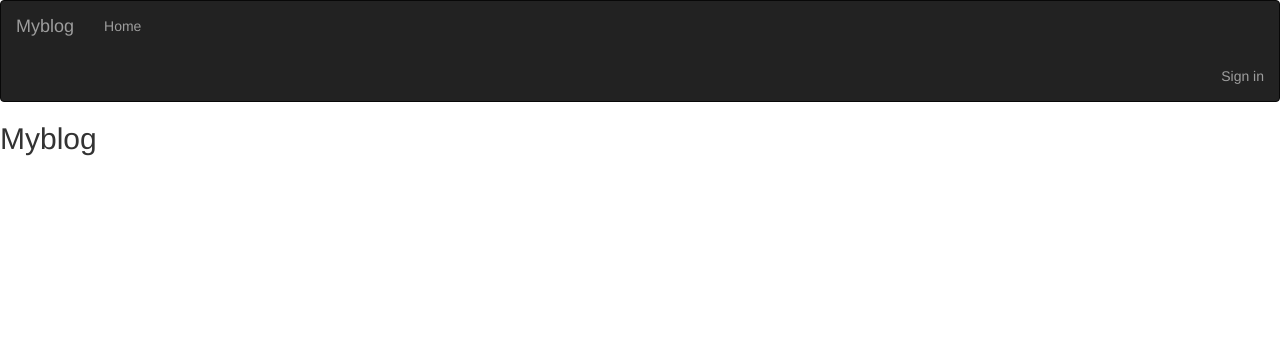
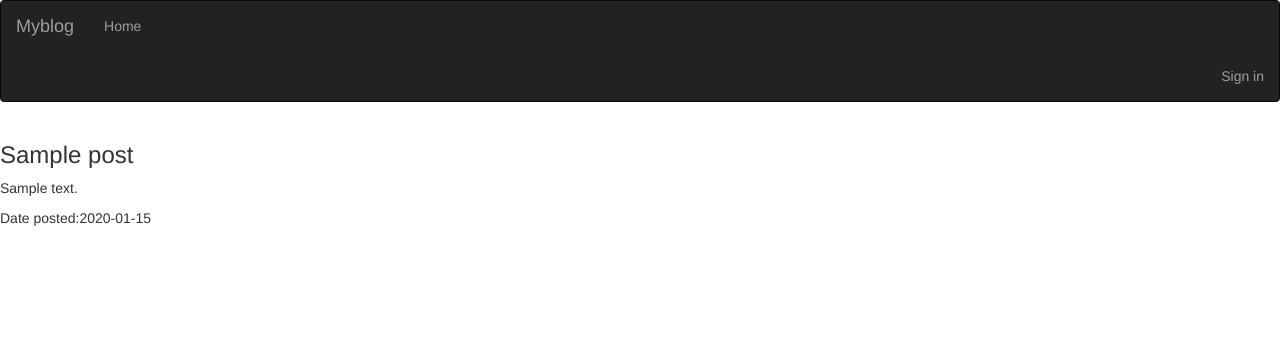
Before and after one commit to Esther-Anyona/mylearner, a Flask app: page / in a window 1280 px wide. Shown: the top 362 px of the page. Run offline with Flask 2, Linux system fonts and the light colour scheme; tables that the repository leaves empty hold one stand-in row (values such as "Sample post"); some libraries are stand-ins or nearby versions.

Commit message:
Display new posts on the homepage

```diff
--- a/app/main/views.py
+++ b/app/main/views.py
@@ -1,15 +1,15 @@
 from flask import render_template,request,redirect,url_for,abort, flash
 from ..models import User, Post
 from . import main
-from flask_login import login_required
+from flask_login import login_required, current_user
 from .. import db, photos
 from .forms import UpdateProfile, PostForm
 
 @main.route('/')
 def home():
-
+    posts= Post.query.all()
     title="My Learning Blog"
-    return render_template('home.html', title=title)
+    return render_template('home.html', title=title, posts=posts)
 
 
 @main.route('/user/<uname>')
@@ -59,7 +59,10 @@ def update_pic(uname):
 def new_post():
     postform=PostForm()
     if postform.validate_on_submit():
+        post = Post(title=postform.title.data, content=postform.content.data, user_id=current_user._get_current_object().id)
+        db.session.add(post)
+        db.session.commit()
+        return redirect(url_for('.home'))
         flash('Your post has been posted!', 'success')
-        return redirect(url_for('.home'))
 
     return render_template('create_post.html',postform =postform)
--- a/app/templates/home.html
+++ b/app/templates/home.html
@@ -1,4 +1,20 @@
 {% extends 'base.html'%}
 {% block content%}
-<h2>Myblog</h2>
+    {% for post in posts %}
+    <div class="card p-5">
+        <div class="row">
+            <div class="col-lg-2 col-md-3 col-sm-3 col-4 d-flex justify-content-center">
+            <div class="card-title">
+                <h3>{{post.title}}</h3>
+            </div>
+            <div class="card-text">
+                <p>{{post.content}}</p>
+            </div>
+            <div class="card-footer">
+                <p>Date posted:{{post.date_posted.strftime("%Y-%m-%d")}}</p>
+            </div>
+            </div>
+        </div>
+    </div>
+    {% endfor%}
 {% endblock %}
```
